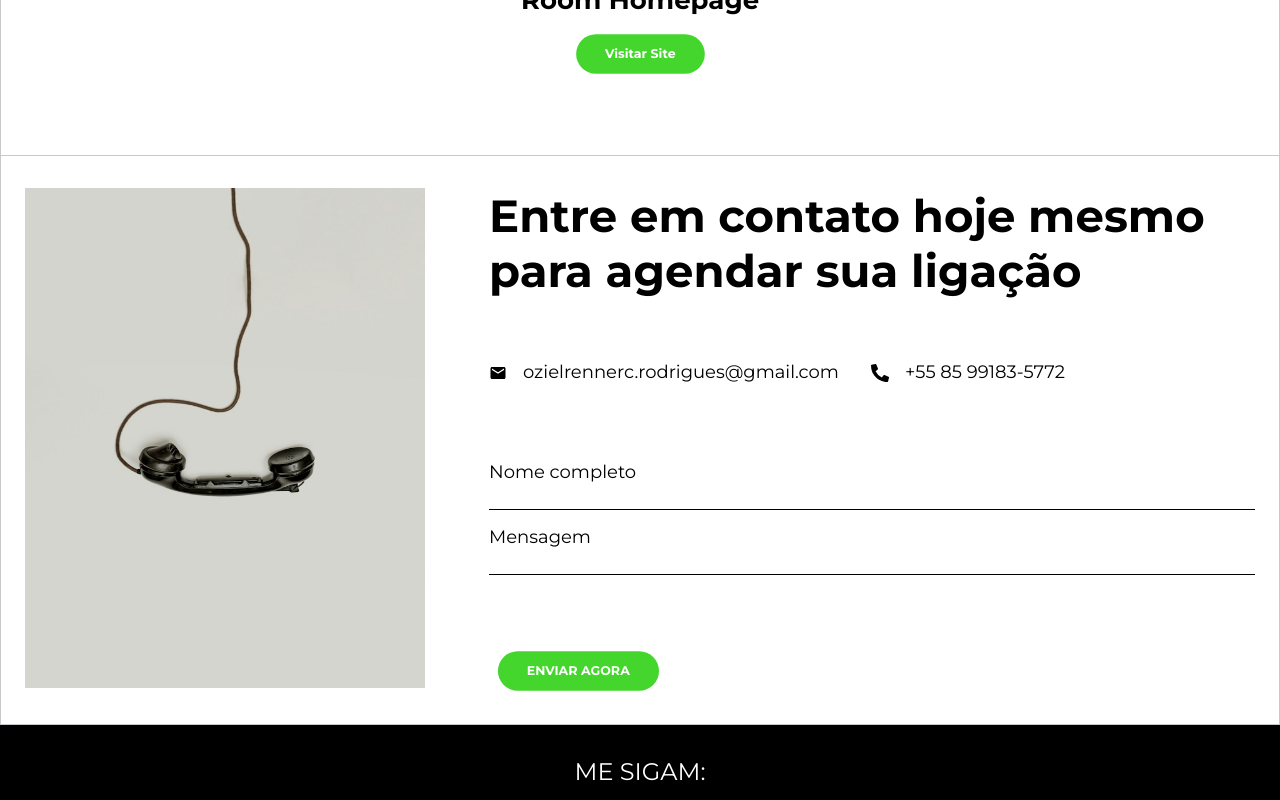
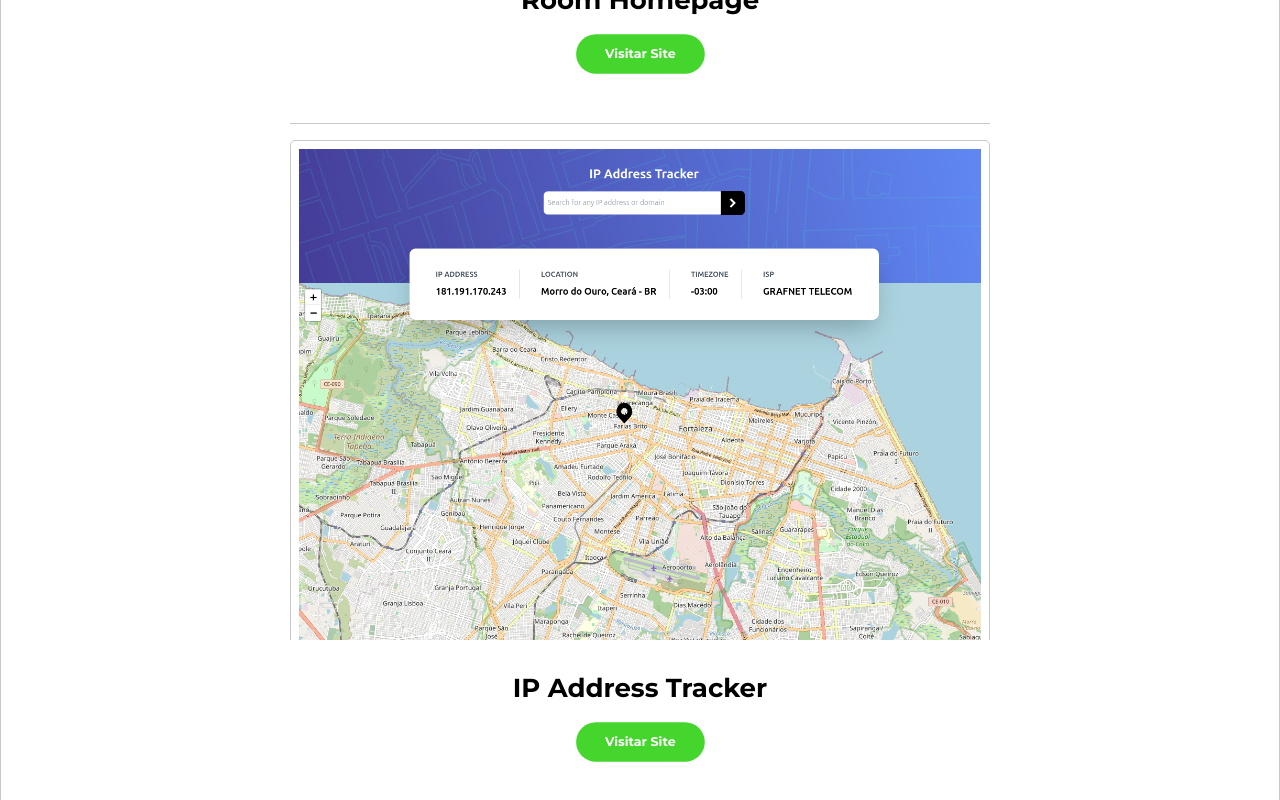
Before and after one commit to rennerCostaa12/portfolio-renner, a React (Vite) app: page / in a window 1280 px wide. Shown: the part 3180-3980 px from the top of the page. Built offline with nearby package versions, Linux system fonts and the light colour scheme.

Commit message:
feat: adicionando novo ip address no portfolio

```diff
--- a/src/App.tsx
+++ b/src/App.tsx
@@ -46,6 +46,7 @@ import pathBannerContact from "../src/assets/banner-contact.jpg";
 import pathImgProjectLdPageBank from "../src/assets/project-landing-page-bank.png";
 import pathImgProjectLdPageFylo from "../src/assets/project-landing-page-fylo.png";
 import pathImgProjectLdPageRoom from "../src/assets/project-room-homepage.png";
+import pathImgProjectIpAddressTracker from "../src/assets/project-ip-address.png";
 
 import { Typewriter } from "./components/TypeWriter";
 
@@ -317,6 +318,32 @@ export const App = () => {
               </ContentBtnViewMoreProject>
             </ContentInformationsProject>
           </ContentProject>
+
+          <ContentProject>
+            <ContentImgProject>
+              <img
+                src={pathImgProjectIpAddressTracker}
+                alt="project-thumb-ip-address-tracker"
+              />
+            </ContentImgProject>
+
+            <ContentInformationsProject>
+              <TitleProject>IP Address Tracker</TitleProject>
+              <ContentBtnViewMoreProject>
+                <Button
+                  backgroundButton={theme.primary}
+                  colorText={theme.color_white}
+                  onClick={() =>
+                    handleRedirectPage(
+                      "https://ip-address-tracker-gray-six.vercel.app/"
+                    )
+                  }
+                >
+                  Visitar Site
+                </Button>
+              </ContentBtnViewMoreProject>
+            </ContentInformationsProject>
+          </ContentProject>
         </SectionProjects>
       </Section>
 
@@ -327,7 +354,7 @@ export const App = () => {
           </BannerContactMe>
 
           <ContactMeForm onSubmit={handleSendEmail} ref={refFormContact}>
-            <h2>Entre em contato hoje mesmo para agendar sua ligação</h2>
+            <h2>Preencha o formulário para entrar em contato comigo</h2>
 
             <ContentInformationsContact>
               <div>
--- a/src/components/Footer/index.tsx
+++ b/src/components/Footer/index.tsx
@@ -4,7 +4,6 @@ import { FaGithub } from "react-icons/fa";
 import {
   Container,
   Content,
-  TextFollow,
   ContentSocialMedia,
   NameDev,
 } from "./styles";
@@ -13,7 +12,6 @@ export const Footer = () => {
   return (
     <Container>
       <Content>
-        <TextFollow>ME SIGAM:</TextFollow>
         <ContentSocialMedia>
           <div>
             <a
```
Also changed, not shown: src/assets/project-ip-address-mobile.png (added), src/assets/project-ip-address.png (added).
